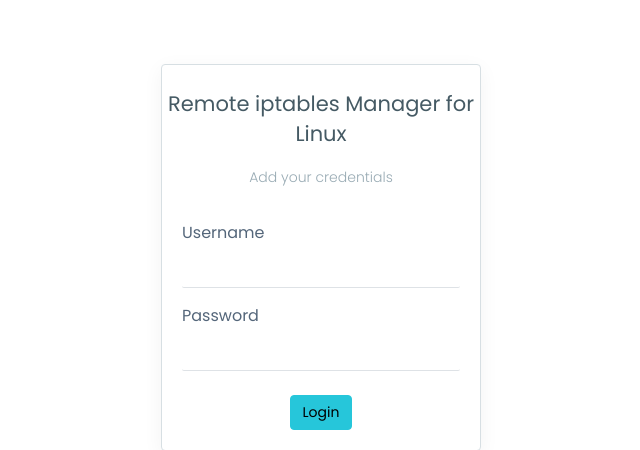
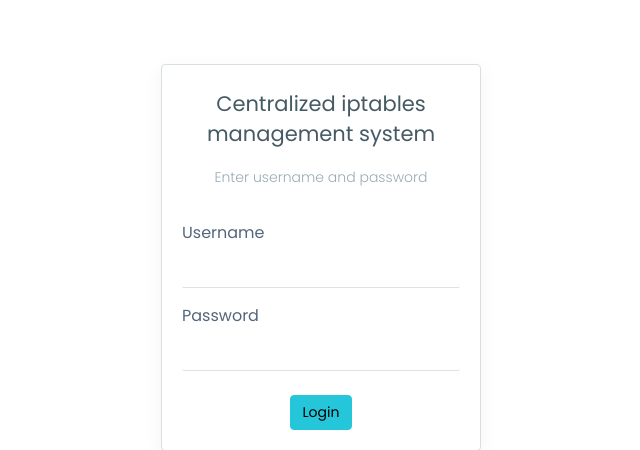
Before and after one commit to anhnh2003/CentralizedFirewallManagement, a Flask app: page /authentication/login in a window 1280 px wide. Shown: the top 450 px of the page, without its empty margins (319-959 px from the left). Run offline with Flask 2, Linux system fonts and the light colour scheme; data that the repository does not hold is empty; some libraries are stand-ins or nearby versions.

Commit message:
add debug

```diff
--- a/apps/authentication/routes.py
+++ b/apps/authentication/routes.py
@@ -3,14 +3,10 @@ from flask_login import login_user, logout_user, login_required
 from apps import db, login_manager
 from apps.authentication.forms import LoginForm
 from apps.authentication.models import Users
-from apps.authentication.util import verify_pass  # Giả sử bạn đã có hàm verify_pass
+from apps.authentication.util import verify_pass
 
 blueprint = Blueprint('authentication_blueprint', __name__)
 
-
-@login_manager.user_loader
-def load_user(user_id):
-    return Users.query.filter_by(username=user_id).first()
 
 @blueprint.route('/login', methods=['GET', 'POST'])
 def login():
@@ -31,7 +27,9 @@ def login():
             # Kiểm tra mật khẩu
             if verify_pass(password, user.password_hash):
                 print("Password match successful.")  # Debugging line
-                login_user(user)  # Đăng nhập người dùng
+                login_user(user) # Đăng nhập người dùng
+                print(user)
+                print("get_id returned:", current_user.get_id())
                 return redirect(url_for('home_blueprint.default'))  # Chuyển hướng tới trang chủ
             else:
                 print("Password verification failed.")  # Debugging line
--- a/apps/templates/accounts/login.html
+++ b/apps/templates/accounts/login.html
@@ -17,13 +17,13 @@
             <div class="card col-lg-3 mx-auto">
                 <div class="row text-center justify-content-center">
                     <h4 class="card-title mt-4">
-                        Remote iptables Manager for Linux
+                        Centralized iptables management system
                     </h4>
                     <h6 class="card-subtitle mt-2">
                         {% if msg %}
                             <span class="text-danger">{{ msg | safe }}</span>
                         {% else %}
-                            Add your credentials
+                            Enter username and password
                         {% endif %}
                     </h6>
                 </div>
```
